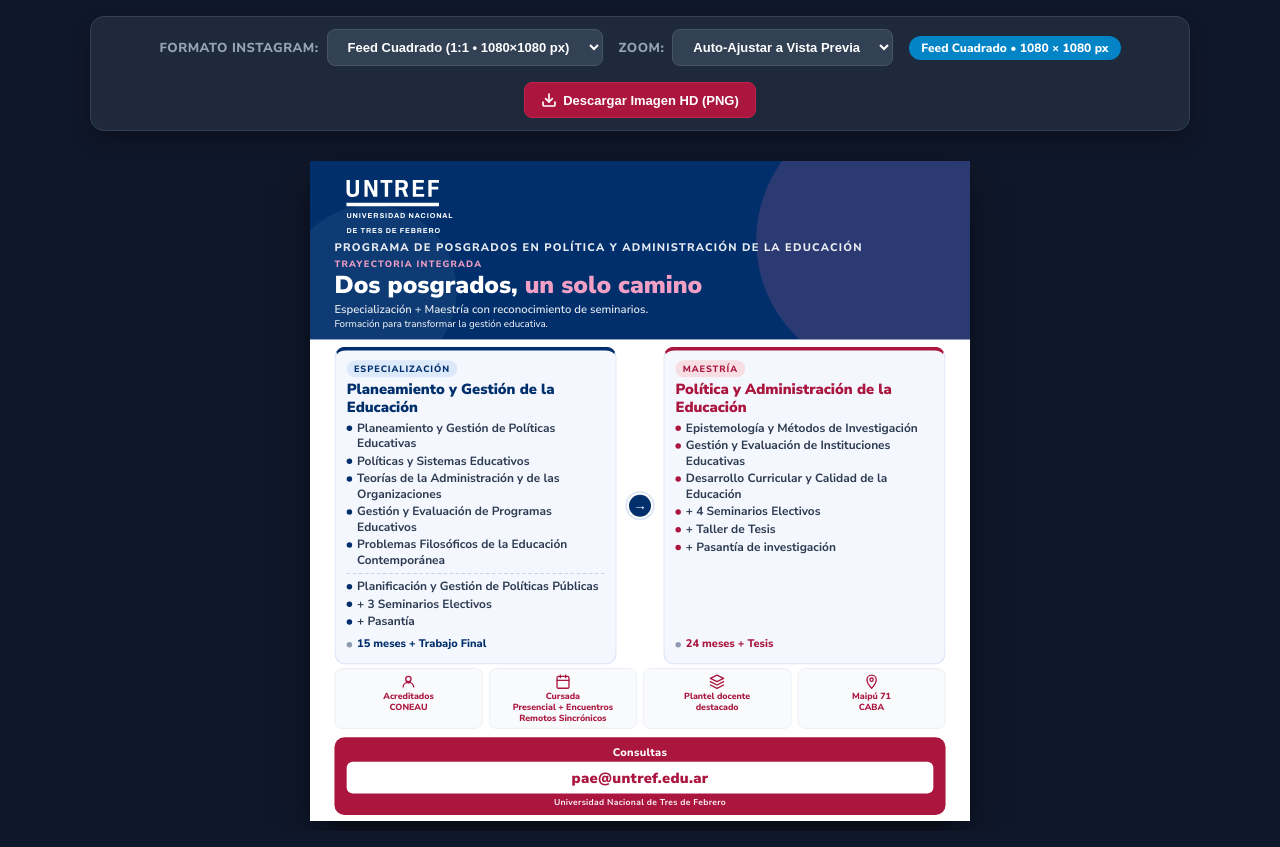
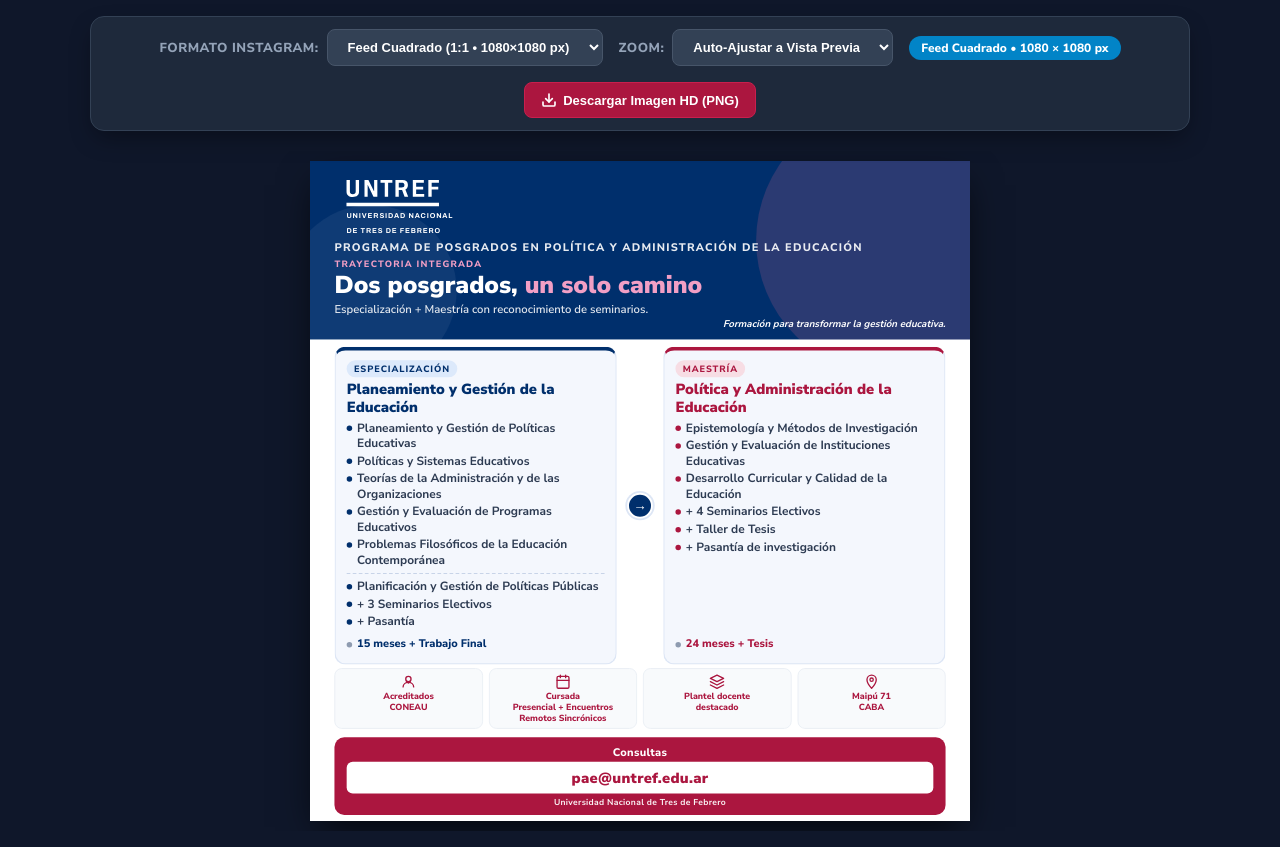
Before and after one commit to mggpw/redesSocialesPlaPAe, a plain HTML site: page index.html in a window 1280 px wide. Drawn offline with nearby package versions, Linux system fonts and the light colour scheme.

Commit message:
Add styles for hero tagline in index.html

```diff
--- a/index.html
+++ b/index.html
@@ -189,7 +189,14 @@
     z-index: 1;
     font-weight: 600;
   }
-
+.hero-tagline {
+    color: #ffffff;
+    font-weight: 700;
+    font-style: italic;
+    text-align: right;
+    position: relative;
+    z-index: 1;
+  }
   .main-content {
     flex: 1;
     display: flex;
```
